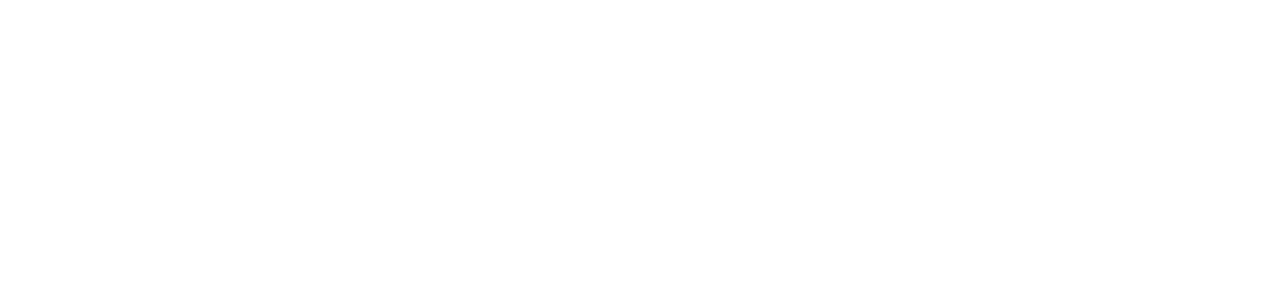
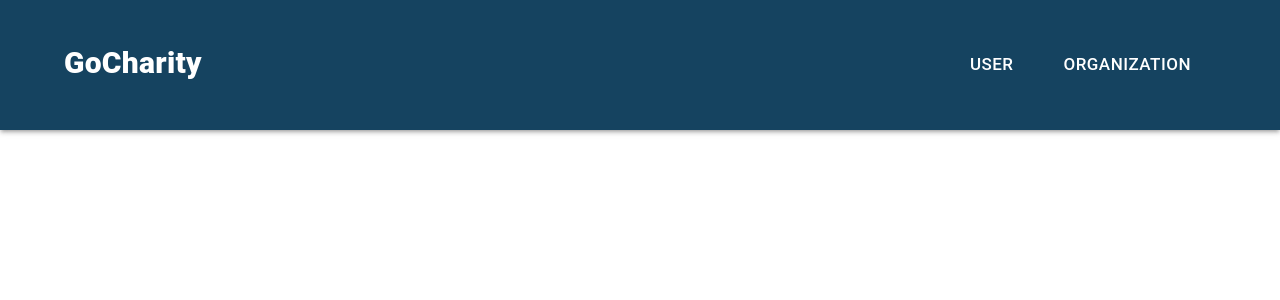
Before and after one commit to eveliososa/tamuhack2021, a React (Create React App) app in the folder frontend/: page / in a window 1280 px wide. Shown: the top 300 px of the page. Built offline with nearby package versions, Linux system fonts and the light colour scheme.

Commit message:
"update api and registration functions"

```diff
--- /dev/null
+++ b/frontend/src/Pages/HomePage/HomePage.css
@@ -0,0 +1,36 @@
+.homePageContainer{
+    margin: 0px !important;
+    padding: 0px !important;
+}
+.homePageNavigationContainer{
+    margin: 0px !important;
+    padding: 40px 0px !important;
+    background-color: #154360;
+    display: grid;
+    grid-template-columns: 50% 50%;
+}
+.homePageTitleContainer{
+    padding: 0px 0px 0px 10%;
+    text-align: left;
+    align-items: left;
+}
+.homePageTitle{
+    font-weight: 800 !important;
+    font-size: 30px !important;
+    color: white !important;
+}
+.homePageButtonContainer{
+    padding: 0px 10% 0px 0px;
+    text-align: right;
+    align-items: right;
+}
+.homePageButton{
+    margin: auto 10px !important;
+    font-weight: 500 !important;
+    font-size: 17px !important;
+    padding: 10px 15px !important;
+    color: white !important;
+}
+.homePageButton:hover{
+    color: #E5E7E9 !important;
+}
--- a/frontend/src/Pages/HomePage/HomePage.js
+++ b/frontend/src/Pages/HomePage/HomePage.js
@@ -1,9 +1,70 @@
 import * as React from "react";
+import "./HomePage.css";
 import Box from "@material-ui/core/Box";
+import Button from "@material-ui/core/Button";
+import Typography from "@material-ui/core/Typography";
+import Menu from "@material-ui/core/Menu";
+import MenuItem from "@material-ui/core/MenuItem";
 
 export const HomePage = () => {
+    const [organizationAnchorEl, setOrganizationAnchorEl] = React.useState(null);
+    const [userAnchorEl, setUserAnchorEl] = React.useState(null);
+
+    const handleOrganizationClick = (event) => {
+        setOrganizationAnchorEl(event.currentTarget);
+    };
+
+    const handleOrganizationClose = () => {
+        setOrganizationAnchorEl(null);
+    };
+
+    const handleOrganization = (page) => {
+        window.location.href = `/organization${page}`;
+    };
+
+    const handleUserClick = (event) => {
+        setUserAnchorEl(event.currentTarget);
+    };
+
+    const handleUserClose = () => {
+        setUserAnchorEl(null);
+    };
+
+    const handleUser = (page) => {
+        window.location.href = `/user${page}`;
+    };
+
     return(
-        <Box>
+        <Box className="homePageContainer">
+            <Box boxShadow={3} className="homePageNavigationContainer">
+                <Box className="homePageTitleContainer">
+                    <Typography className="homePageTitle">GoCharity</Typography>
+                </Box>
+                <Box className="homePageButtonContainer">
+                    <Button className="homePageButton" aria-controls="user-menu" aria-haspopup="true" onClick={handleUserClick}>User</Button>
+                    <Menu
+                        id="user-menu"
+                        anchorEl={userAnchorEl}
+                        keepMounted
+                        open={Boolean(userAnchorEl)}
+                        onClose={handleUserClose}
+                    >
+                        <MenuItem onClick={() => handleUser("Login")}>Login</MenuItem>
+                        <MenuItem onClick={() => handleUser("Registration")}>Register</MenuItem>
+                    </Menu>
+                    <Button className="homePageButton" aria-controls="organization-menu" aria-haspopup="true" onClick={handleOrganizationClick}>Organization</Button>
+                    <Menu
+                        id="organization-menu"
+                        anchorEl={organizationAnchorEl}
+                        keepMounted
+                        open={Boolean(organizationAnchorEl)}
+                        onClose={handleOrganizationClose}
+                    >
+                        <MenuItem onClick={() => handleOrganization("Login")}>Login</MenuItem>
+                        <MenuItem onClick={() => handleOrganization("Registration")}>Register</MenuItem>
+                    </Menu>
+                </Box>
+            </Box>
 
         </Box>
     );
--- a/frontend/src/Pages/OrganizationLoginPage/OrganizationLoginPage.css
+++ b/frontend/src/Pages/OrganizationLoginPage/OrganizationLoginPage.css
@@ -2,20 +2,20 @@
     padding-top: 125px;
     text-align: center;
 }
-.title{
+.organizationLoginTitle{
     font-size: 20px !important;
     font-weight: 600 !important;
 }
-.formContainer {
+.organizationLoginFormContainer {
     margin: 10px auto 0px auto;
     width: 50%;
     max-width: 300px;
     text-align: center;
 }
-.formFieldContainer{
+.organizationLoginFormFieldContainer{
     width: 100%;
     margin: 30px 0px;
 }
-.formField{
+.organizationLoginFormField{
     width: 100% !important;
 }
--- a/frontend/src/Pages/OrganizationLoginPage/OrganizationLoginPage.js
+++ b/frontend/src/Pages/OrganizationLoginPage/OrganizationLoginPage.js
@@ -22,13 +22,13 @@
 
     return(
         <Box className="organizationLoginContainer">
-            <Typography className="title">Organization Login</Typography>
-            <Box className="formContainer">
-                <Box className="formFieldContainer">
-                    <TextField className="formField" id="username" required label="Username" value={username} onChange={handleUsernameChange} variant="outlined"/>
+            <Typography className="organizationLoginTitle">Organization Login</Typography>
+            <Box className="organizationLoginFormContainer">
+                <Box className="organizationLoginFormFieldContainer">
+                    <TextField className="organizationLoginFormField" id="username" required label="Username" value={username} onChange={handleUsernameChange} variant="outlined"/>
                 </Box>
-                <Box className="formFieldContainer">
-                    <TextField className="formField" id="password" required label="Password" type="password" value={password} onChange={handlePasswordChange} variant="outlined"/>
+                <Box className="organizationLoginFormFieldContainer">
+                    <TextField className="organizationLoginFormField" id="password" required label="Password" type="password" value={password} onChange={handlePasswordChange} variant="outlined"/>
                 </Box>
                 <Button size="large" variant="contained" color="primary" onClick={() => handleSubmit()}>Login</Button>
             </Box>
--- a/frontend/src/Pages/OrganizationRegistrationPage/OrganizationRegistrationPage.css
+++ b/frontend/src/Pages/OrganizationRegistrationPage/OrganizationRegistrationPage.css
@@ -2,20 +2,20 @@
     padding-top: 125px;
     text-align: center;
 }
-.title{
+.organizationRegistrationTitle{
     font-size: 20px !important;
     font-weight: 600 !important;
 }
-.formContainer {
+.organizationRegistrationFormContainer {
     margin: 10px auto 0px auto;
     width: 50%;
     max-width: 300px;
     text-align: center;
 }
-.formFieldContainer{
+.organizationRegistrationFormFieldContainer{
     width: 100%;
     margin: 30px 0px;
 }
-.formField{
+.organizationRegistrationFormField{
     width: 100% !important;
 }
--- a/frontend/src/Pages/OrganizationRegistrationPage/OrganizationRegistrationPage.js
+++ b/frontend/src/Pages/OrganizationRegistrationPage/OrganizationRegistrationPage.js
@@ -27,16 +27,16 @@
 
     return(
         <Box className="organizationRegistrationContainer">
-            <Typography className="title">Organization Registration</Typography>
-            <Box className="formContainer">
-                <Box className="formFieldContainer">
-                    <TextField className="formField" id="organizationname" required label="Organization Name" value={organizationName} onChange={handleOrganizationNameChange}  variant="outlined"/>
+            <Typography className="organizationRegistrationTitle">Organization Registration</Typography>
+            <Box className="organizationRegistrationFormContainer">
+                <Box className="organizationRegistrationFormFieldContainer">
+                    <TextField className="organizationRegistrationFormField" id="organizationname" required label="Organization Name" value={organizationName} onChange={handleOrganizationNameChange}  variant="outlined"/>
                 </Box>
-                <Box className="formFieldContainer">
-                    <TextField className="formField" id="username" required label="Username" value={username} onChange={handleUsernameChange} variant="outlined"/>
+                <Box className="organizationRegistrationFormFieldContainer">
+                    <TextField className="organizationRegistrationFormField" id="username" required label="Username" value={username} onChange={handleUsernameChange} variant="outlined"/>
                 </Box>
-                <Box className="formFieldContainer">
-                    <TextField className="formField" id="password" required label="Password" type="password" value={password} onChange={handlePasswordChange} variant="outlined"/>
+                <Box className="organizationRegistrationFormFieldContainer">
+                    <TextField className="organizationRegistrationFormField" id="password" required label="Password" type="password" value={password} onChange={handlePasswordChange} variant="outlined"/>
                 </Box>
                 <Button size="large" variant="contained" color="primary" onClick={() => handleSubmit()}>Register</Button>
             </Box>
--- a/frontend/src/Pages/UserLoginPage/UserLoginPage.css
+++ b/frontend/src/Pages/UserLoginPage/UserLoginPage.css
@@ -2,20 +2,20 @@
     padding-top: 125px;
     text-align: center;
 }
-.title{
+.userLoginTitle{
     font-size: 20px !important;
     font-weight: 600 !important;
 }
-.formContainer {
+.userLoginFormContainer {
     margin: 10px auto 0px auto;
     width: 50%;
     max-width: 300px;
     text-align: center;
 }
-.formFieldContainer{
+.userLoginFormFieldContainer{
     width: 100%;
     margin: 30px 0px;
 }
-.formField{
+.userLoginFormField{
     width: 100% !important;
 }
--- a/frontend/src/Pages/UserLoginPage/UserLoginPage.js
+++ b/frontend/src/Pages/UserLoginPage/UserLoginPage.js
@@ -22,13 +22,13 @@
 
     return(
         <Box className="userLoginContainer">
-            <Typography className="title">User Login</Typography>
-            <Box className="formContainer">
-                <Box className="formFieldContainer">
-                    <TextField className="formField" id="username" required label="Username" value={username} onChange={handleUsernameChange} variant="outlined"/>
+            <Typography className="userLoginTitle">User Login</Typography>
+            <Box className="userLoginFormContainer">
+                <Box className="userLoginFormFieldContainer">
+                    <TextField className="userLoginFormField" id="username" required label="Username" value={username} onChange={handleUsernameChange} variant="outlined"/>
                 </Box>
-                <Box className="formFieldContainer">
-                    <TextField className="formField" id="password" required label="Password" type="password" value={password} onChange={handlePasswordChange} variant="outlined"/>
+                <Box className="userLoginFormFieldContainer">
+                    <TextField className="userLoginFormField" id="password" required label="Password" type="password" value={password} onChange={handlePasswordChange} variant="outlined"/>
                 </Box>
                 <Button size="large" variant="contained" color="primary" onClick={() => handleSubmit()}>Login</Button>
             </Box>
--- a/frontend/src/Pages/UserRegistrationPage/UserRegistrationPage.css
+++ b/frontend/src/Pages/UserRegistrationPage/UserRegistrationPage.css
@@ -2,20 +2,20 @@
     padding-top: 125px;
     text-align: center;
 }
-.title{
+.userRegistrationTitle{
     font-size: 20px !important;
     font-weight: 600 !important;
 }
-.formContainer {
+.userRegistrationFormContainer {
     margin: 10px auto 0px auto;
     width: 50%;
     max-width: 300px;
     text-align: center;
 }
-.formFieldContainer{
+.userRegistrationFormFieldContainer{
     width: 100%;
     margin: 30px 0px;
 }
-.formField{
+.userRegistrationFormField{
     width: 100% !important;
 }
```
Also changed, not shown: frontend/src/Pages/UserRegistrationPage/UserRegistrationPage.js (+10 -10 lines), 1 other file (tests, documents, lock files or other folders).
